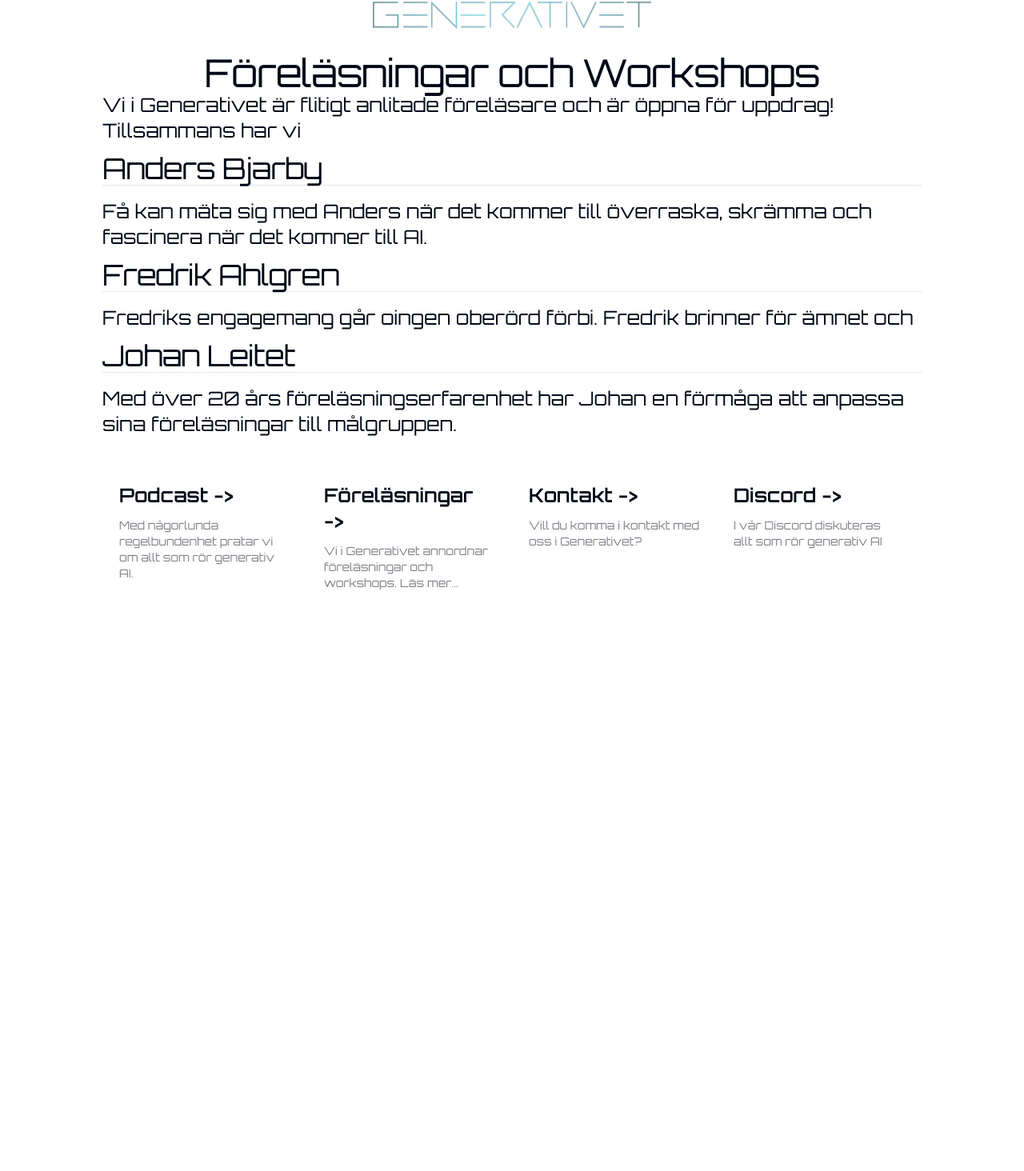
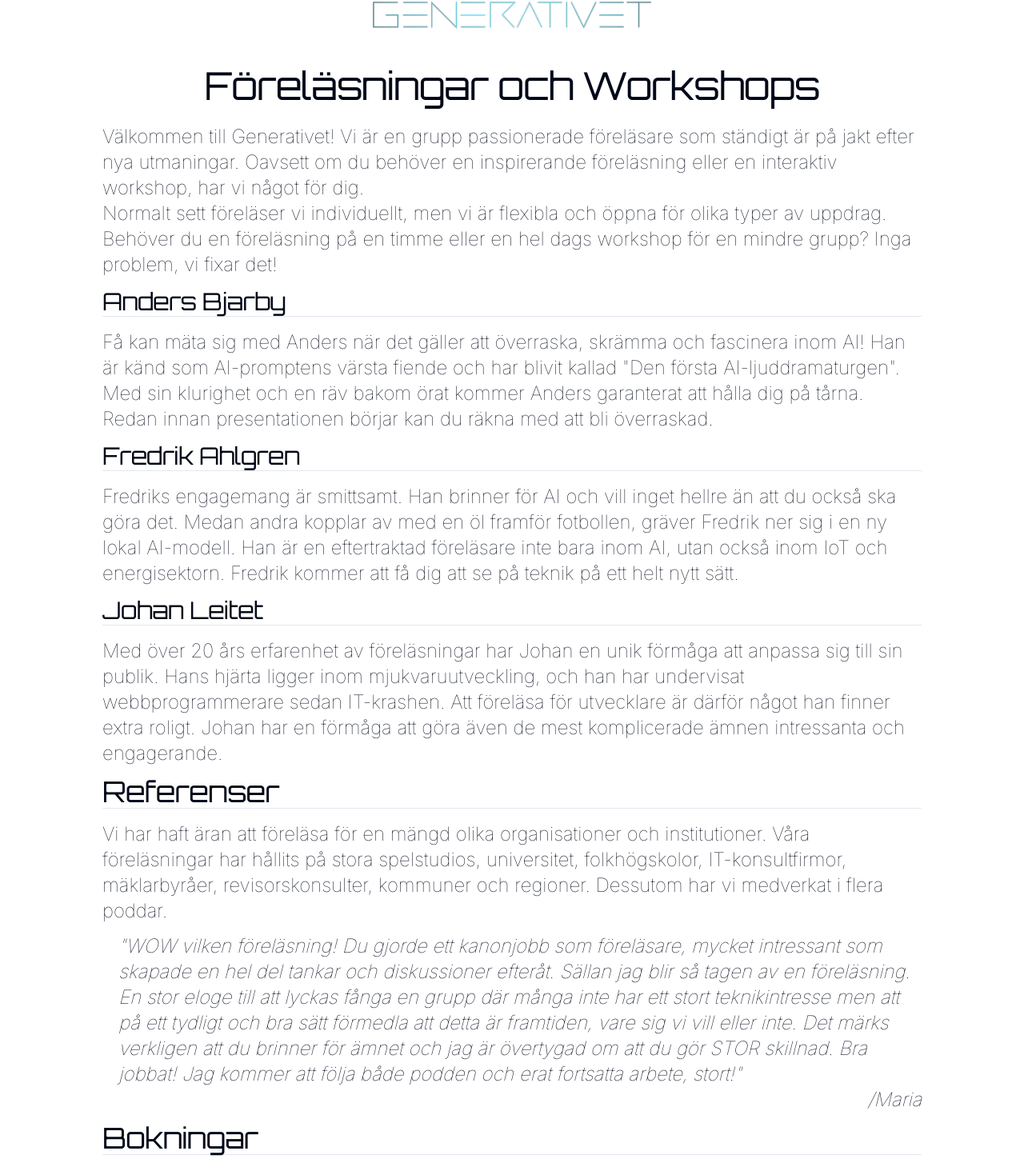
Before and after one commit to Leitet/generativet, a Next.js app: page /forelasningar in a window 1280 px wide. Shown: the part 101-1565 px from the top of the page at 80% size. Before the commit the page ends 953 px from the top, so only its background shows below. Built offline with nearby package versions, Linux system fonts and the light colour scheme.

Commit message:
Font and Föreläsningar

```diff
--- a/src/app/forelasningar/page.tsx
+++ b/src/app/forelasningar/page.tsx
@@ -1,9 +1,9 @@
-
 import * as React from "react"
 import TopLogo from "@/components/ui/top-logo";
 import BottonNav from "@/components/ui/bottom-nav";
-import { Header1, Header2 } from "@/components/ui/headers";
-
+import { Header1, Header2, Header3 } from "@/components/ui/headers";
+import { ExternalLink } from "lucide-react";
+import Link from 'next/link';
 
 export default function Forelasningar() {
   return (
@@ -15,27 +15,40 @@
         Föreläsningar och Workshops
       </Header1>
 
-      <div className="mb-32 grid font-thin items-center text-center justify-center text-2xl lg:mb-0 lg:w-full lg:max-w-5xl lg:grid-cols-1 lg:text-left">
+      <div className="mb-3 mt-6 grid font-thin items-center text-center justify-center text-2xl lg:mb-0 lg:w-full lg:max-w-5xl lg:grid-cols-1 lg:text-left">
         <p>
-        Vi i Generativet är flitigt anlitade föreläsare och är öppna för uppdrag!
+          Välkommen till Generativet! Vi är en grupp passionerade föreläsare som ständigt är på jakt efter nya utmaningar. Oavsett om du behöver en inspirerande föreläsning eller en interaktiv workshop, har vi något för dig.
+        </p>
+        <p>
+          Normalt sett föreläser vi individuellt, men vi är flexibla och öppna för olika typer av uppdrag. Behöver du en föreläsning på en timme eller en hel dags workshop för en mindre grupp? Inga problem, vi fixar det!
         </p>
 
+        <Header3>Anders Bjarby</Header3>
+        <p>Få kan mäta sig med Anders när det gäller att överraska, skrämma och fascinera inom AI! Han är känd som AI-promptens värsta fiende och har blivit kallad <Link href="https://medium.com/@levi.a.sweeney/im-not-the-first-ai-audio-dramatist-this-guy-is-52725c513971">"Den första AI-ljuddramaturgen"</Link>. Med sin klurighet och en räv bakom örat kommer Anders garanterat att hålla dig på tårna. Redan innan presentationen börjar kan du räkna med att bli överraskad.</p>
+
+        <Header3>Fredrik Ahlgren</Header3>
+        <p>Fredriks engagemang är smittsamt. Han brinner för AI och vill inget hellre än att du också ska göra det. Medan andra kopplar av med en öl framför fotbollen, gräver Fredrik ner sig i en ny lokal AI-modell. Han är en eftertraktad föreläsare inte bara inom AI, utan också inom IoT och energisektorn. Fredrik kommer att få dig att se på teknik på ett helt nytt sätt.</p>
+
+        <Header3>Johan Leitet</Header3>
+        <p>Med över 20 års erfarenhet av föreläsningar har Johan en unik förmåga att anpassa sig till sin publik. Hans hjärta ligger inom mjukvaruutveckling, och han har undervisat webbprogrammerare sedan IT-krashen. Att föreläsa för utvecklare är därför något han finner extra roligt. Johan har en förmåga att göra även de mest komplicerade ämnen intressanta och engagerande.</p>
+
+        <Header2>Referenser</Header2>
+
+        <p>Vi har haft äran att föreläsa för en mängd olika organisationer och institutioner. Våra föreläsningar har hållits på stora spelstudios, universitet, folkhögskolor, IT-konsultfirmor, mäklarbyråer, revisorskonsulter, kommuner och regioner. Dessutom har vi medverkat i flera poddar.</p>
+
+        <blockquote className="pl-5 italic mt-3">
+          "WOW vilken föreläsning! Du gjorde ett kanonjobb som föreläsare, mycket intressant som skapade en hel del tankar och diskussioner efteråt. Sällan jag blir så tagen av en föreläsning.
+          En stor eloge till att lyckas fånga en grupp där många inte har ett stort teknikintresse men att på ett tydligt och bra sätt förmedla att detta är framtiden, vare sig vi vill eller inte. Det märks verkligen att du brinner för ämnet och jag är övertygad om att du gör STOR skillnad. Bra jobbat! Jag kommer att följa både podden och erat fortsatta arbete, stort!"
+          <p className="text-right">/Maria</p>
+        </blockquote>
+
+        <Header2>Bokningar</Header2>
         <p>
-        Tillsammans har vi
+          Intresserad av att boka oss? Alla bokningar hanteras av <Link href="https://stormblad.se"> <ExternalLink className="inline"></ExternalLink> Stormblad</Link>. Kontakta Hanna eller Kristina så hjälper de er att hitta ett upplägg som passar just er. Vi ser fram emot att samarbeta med er!
         </p>
-
-        <Header2>Anders Bjarby</Header2>
-        <p>Få kan mäta sig med Anders när det kommer till överraska, skrämma och fascinera när det komner till AI.</p>
-
-        <Header2>Fredrik Ahlgren</Header2>
-        <p>Fredriks engagemang går oingen oberörd förbi. Fredrik brinner för ämnet och </p>
-
-        <Header2>Johan Leitet</Header2>
-        <p>Med över 20 års föreläsningserfarenhet har Johan en förmåga att anpassa sina föreläsningar till målgruppen.</p>
-
       </div>
 
-        <BottonNav></BottonNav>
+      <BottonNav></BottonNav>
     </main>
   );
 }
--- a/src/app/layout.tsx
+++ b/src/app/layout.tsx
@@ -1,10 +1,10 @@
 import type { Metadata } from "next";
-import { Orbitron } from "next/font/google";
+import { Orbitron, Inter } from "next/font/google";
 import "./globals.css";
 import { ThemeProvider } from "@/components/theme-provider"
 
-const font = Orbitron({ subsets: ["latin"] });
-
+const font = Inter({ subsets: ["latin"] });
+//Orbitron
 export const metadata: Metadata = {
   title: "Generativet",
   description: "Generativets podcast, föreläsningar och workshops",
--- a/src/app/podcast/page.tsx
+++ b/src/app/podcast/page.tsx
@@ -27,23 +27,31 @@
 
 
       <Header1>
-        Generativet Podcast
+        Podcast
       </Header1>
 
 
-      <div className="mb-32 grid font-thin items-center text-center justify-center text-2xl lg:mb-0 lg:w-full lg:max-w-5xl lg:grid-cols-2 lg:text-left">
+      <div className="mb-3 grid font-thin items-center text-center justify-center justify-items-center text-2xl lg:mb-0 lg:w-full lg:max-w-5xl lg:grid-cols-2 lg:text-left">
       <Image
-          className="relative dark:drop-shadow-[0_0_0.5rem_#ffffff70]"
+          className="dark:drop-shadow-[0_0_0.5rem_#ffffff70] mt-10 mb-5"
           src="/generativet-podcast.gif"
           alt="Generativet podcast"
           width={360}
           height={74}
           priority
         />
+        <div className="mb-10 leading-9 [&:not(:first-child)]:mt-6">
+        <p >
+          Podcasten är hjärtat i Generativet. Detta är podcasten där Anders, Fredrik och Johan med en icke specificerad regelbundenhet dyker ner i världen av generativ AI. I varje avsnitt spekulerar och diskuterar vi kring de senaste trenderna, teorierna och applikationerna av artificiell intelligens.
+        </p>
+        <p className="mt-3">
+          Vi utforskar etiska dilemman, de tekniska underverken och de oväntade effekterna AI har på vårt samhälle. Oavsett om du är en AI-expert eller bara nyfiken på vad framtidens teknologi har att erbjuda, har Generativet något för dig.
+        </p>
+        <p className="mt-3">
+          Lyssna på oss där poddar finns!
+        </p>
+        </div>
 
-        <p className="mb-10 leading-9 [&:not(:first-child)]:mt-6">
-        Välkommen till Generativet, podcasten där Anders, Fredrik och Johan med en icke specificerad regelbundenhet dyker ner i världen av generativ AI. I varje avsnitt spekulerar och diskuterar vi de senaste trenderna, teorierna och applikationerna av artificiell intelligens som kan generera allt från text och bilder till musik och mer. Vi utforskar de etiska dilemman, de tekniska underverken och de oväntade effekterna AI har på vårt samhälle. Oavsett om du är en AI-expert eller bara nyfiken på vad framtidens teknologi har att erbjuda, har Generativet något för dig. Lyssna på oss där poddar finns!
-        </p>
       </div>
 
       <Drawer>
--- a/src/components/ui/headers.tsx
+++ b/src/components/ui/headers.tsx
@@ -1,3 +1,8 @@
+import { Orbitron } from "next/font/google";
+
+const font = Orbitron({ subsets: ["latin"] });
+
+const className = 'scroll-m-20 font-thin tracking-tight'
 
 export function Header1({
     children,
@@ -5,7 +10,7 @@
     children: React.ReactNode;
   }>) {
     return (
-        <h1 className="mt-6 scroll-m-20 text-4xl font-thin tracking-tight lg:text-5xl">
+        <h1 className={`mt-6 text-4xl text-center lg:text-5xl ${className} ${font.className}`}>
             {children}
         </h1>
     )
@@ -19,10 +24,25 @@
   }>) {
     return (
         <div>
-            <h2 className="scroll-m-20 text-3xl font-thin tracking-tight lg:text-4xl mt-3">
+            <h2 className={`text-3xl lg:text-4xl mt-3 ${className} ${font.className}`}>
                 {children}
             </h2>
             <hr className="mb-4"></hr>
         </div>
     )
 }
+
+export function Header3({
+  children,
+}: Readonly<{
+  children: React.ReactNode;
+}>) {
+  return (
+      <div>
+          <h2 className={`text-2xl lg:text-3xl mt-3 ${className} ${font.className}`}>
+              {children}
+          </h2>
+          <hr className="mb-4"></hr>
+      </div>
+  )
+}
--- a/src/components/ui/top-logo.tsx
+++ b/src/components/ui/top-logo.tsx
@@ -6,7 +6,7 @@
     return (
             <Link href="/">
                 <Image
-                    className="relative dark:drop-shadow-[0_0_0.3rem_#ffffff70]"
+                    className="dark:drop-shadow-[0_0_0.3rem_#ffffff70] mb-4"
                     src="/generativet-colored.svg"
                     alt="GENERATIVET"
                     width={360}
```
